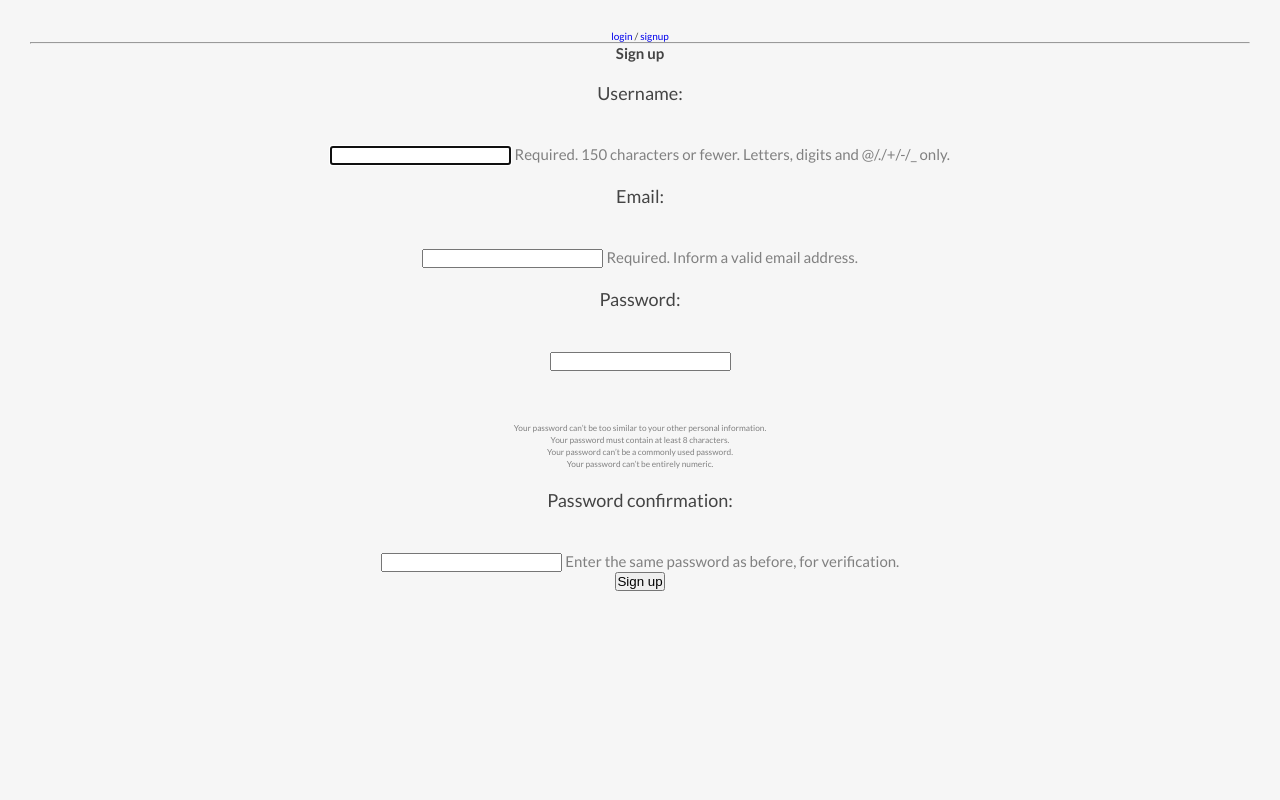
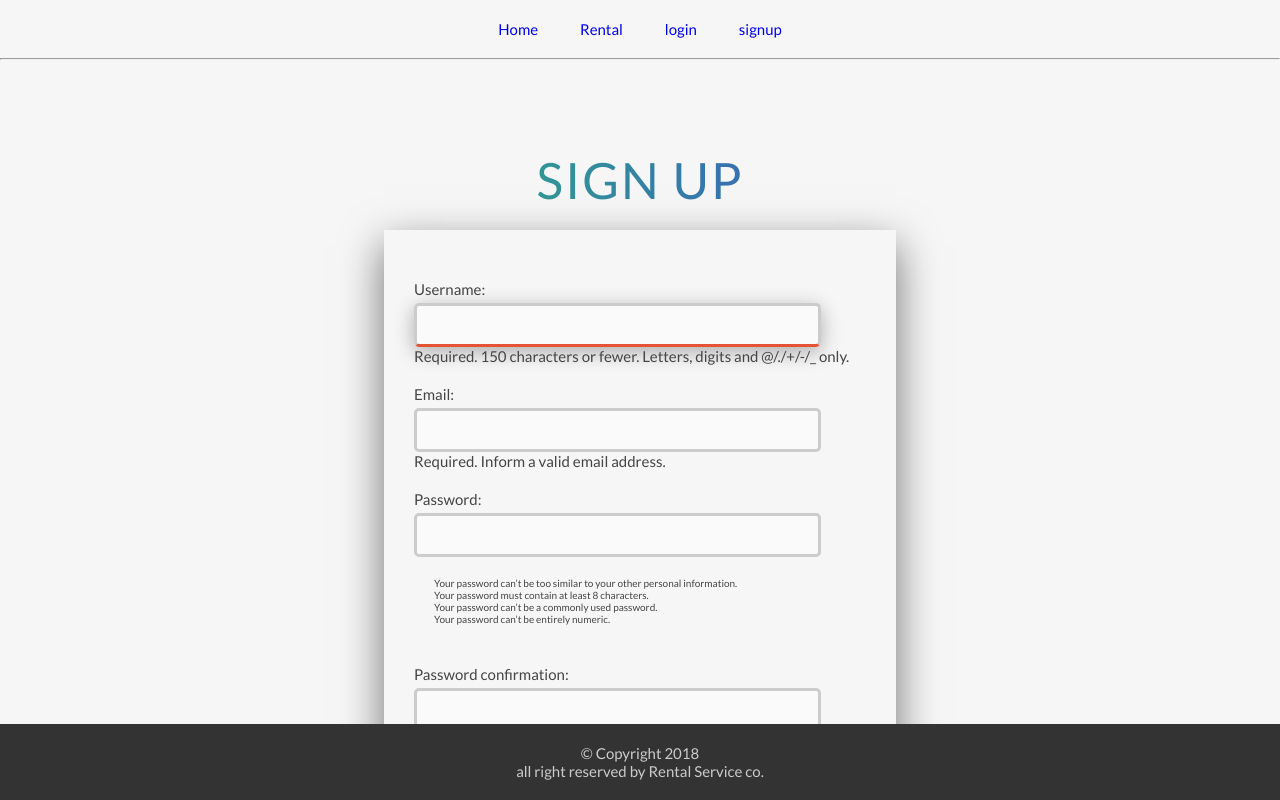
Before and after one commit to dpakach/RentalService, a Django app: page /accounts/signup/ in a window 1280 px wide. Run offline with Django 3.2, Linux system fonts and the light colour scheme; some libraries are stand-ins or nearby versions.

Commit message:
fixed all merge issues

```diff
--- a/account/templates/account/signup.html
+++ b/account/templates/account/signup.html
@@ -1,21 +1,12 @@
 {% extends 'base.html' %}
 
 {% block content %}
-  <h2>Sign up</h2>
+  <h2 class="heading-primary">Sign up</h2>
+  <div class="form-div">
   <form method="post">
     {% csrf_token %}
-    {% for field in form %}
-      <p>
-        {{ field.label_tag }}<br>
-        {{ field }}
-        {% if field.help_text %}
-          <small style="color: grey">{{ field.help_text }}</small>
-        {% endif %}
-        {% for error in field.errors %}
-          <p style="color: red">{{ error }}</p>
-        {% endfor %}
-      </p>
-    {% endfor %}
+    {{ form.as_p }}
     <button type="submit">Sign up</button>
   </form>
+  </div>
 {% endblock %}
--- a/account/views.py
+++ b/account/views.py
@@ -5,7 +5,6 @@ from django.utils.encoding import force_bytes
 from django.utils.encoding import force_text
 from django.utils.http import urlsafe_base64_encode
 from django.utils.http import urlsafe_base64_decode
-from django.contrib.auth import login
 
 from django.template.loader import render_to_string
 from .forms import SignUpForm
@@ -62,7 +61,7 @@ def activate(request, uidb64, token):
         user.is_active = True
         user.profile.email_confirmed = True
         user.save()
-        login(request, user)
+        user_login(request, user)
         return redirect('home')
     else:
         return render(request, 'account/account_activation_invalid.html')
--- a/rentals/templates/rentals/detail.html
+++ b/rentals/templates/rentals/detail.html
@@ -24,11 +24,13 @@
                 the rent is negotiable
                 </p>
         {% endif %}
+        <p>Added by {{ rental.author }}</p>
 
         {% if rental.comments.all %}
                 <h4>Reviews</h4>
                 <ul>
                         {% for comment in rental.comments.all %}
+                        <h3>Added by {{ comment.author }}</h3>
 
                                 <li>
                                         <p>{{ comment.text }}</p>
--- a/rentals/templates/rentals/index.html
+++ b/rentals/templates/rentals/index.html
@@ -6,11 +6,11 @@
 
         <h1 class="heading-primary">Rentals</h1>
         <p><a href="{% url "rentals:create" %}">Add new</a></p>
-        {% if new_rentals_list %}
+        {% if rentals_list %}
                 <ul>
                 {% for obj in rentals_list %}
                         <li>
-                                <h3 class="heading-secondary"><a href={% url 'rentals:detail' pk=obj.pk %}>{{ obj.title }}</a></h3>
+                                <h3><a href={% url 'rentals:detail' pk=obj.pk %}>{{ obj.title }}</a></h3>
                                 <p>{{ obj.created_date }}</p>
                         </li>
 
--- a/static/css/style.css
+++ b/static/css/style.css
@@ -11,14 +11,19 @@ html {
         font-family: 'Lato', sans-serif;
         font-weight: 400;
         color: #444;
-        text-align: center;
+        min-height: 100%;
+
 }
 
 body{
         box-sizing: border-box;
-        padding: 3rem;
         background-color: #f6f6f6;
 
+}
+
+.container{
+        padding: 3rem 3rem 10rem 3rem;
+        margin: 3rem auto;
 }
 
 .rental-photo {
@@ -28,6 +33,7 @@ body{
         display: inline-block;
         margin: 5rem, auto;
         box-shadow: 0 1.5rem 4rem rgba(0, 0, 0, .55);
+        border-radius: 5px;
 }
 
 .photo-div{
@@ -36,11 +42,14 @@ body{
 
 h1 {
         font-weight: 400;
-        font-size: 50px;
         padding: 0
 }
-p {
-        font-size: 1.8rem;
+h3 {
+        font-size: 2rem;
+}
+
+a, p{
+        font-size: 1.5rem;
 }
 
 a {
@@ -49,17 +58,27 @@ a {
 
 ul {
         list-style: none;
-        padding: 0;
-        padding-top: 5rem;
+        padding: 2rem;
+}
+
+nav{
+        text-align: center;
+}
+
+nav li {
+        display: inline-block;
+        padding: 0 2rem;
+        text-align: center;
 }
 
 .heading-primary {
 
         text-transform: uppercase;
-        font-size: 4rem;
-        font-weight: 500;
+        text-align: center;
+        font-size: 5rem;
+        font-weight: 400;
         margin-bottom: 2rem;
-        margin-top: 5rem;
+        margin-top: 3rem;
         background-image: linear-gradient(to right, #23f451, #4512f6);
         -webkit-background-clip: text;
         color: transparent;
@@ -68,7 +87,7 @@ ul {
 
 .heading-secondary {
         font-size: 2rem;
-        font-weight: 700;
+        font-weight: 500;
         margin-bottom: 1rem;
         margin-top: 2rem;
         text-transform: uppercase;
@@ -76,6 +95,7 @@ ul {
         -webkit-background-clip: text;
         color: transparent;
         letter-spacing: .1rem;
+        transform: scale(1);
         transition: all .3s ease;
 }
 
@@ -91,8 +111,22 @@ ul {
         margin-bottom: 5rem;
 }
 
-input {
-        margin: 1.5rem;
+input , textarea {
+        font-size: 1.5rem;
+        padding: 1rem 2rem;
+        font-family: inherit;
+        color: inherit;
+        border-radius: 5px;
+        background-color: rgba(256, 256, 256, .5);
+        border: 3px solid #ccc;
+        width: 90%;
+        display: block;
+        transition: all .3s ease;
+}
+input:focus{
+        outline: none;
+        border-bottom: 3px solid #e45333;
+        box-shadow: 0 .5rem 2rem rgba(0, 0, 0, .3);
 }
 
 label {
@@ -101,7 +135,8 @@ label {
 }
 
 input {
-        margin: 2rem 0 0 0;
+        display: block;
+        margin: .5rem 0 0 0;
 }
 
 .form-div{
@@ -109,15 +144,17 @@ input {
         right: 0;
         left: 0;
         margin: auto;
-        width: 30%;
+        width: 40%;
         padding: 3rem;
         box-shadow: 0 1.5rem 4rem rgba(0, 0, 0, .55);
 }
 
 
 footer {
-        position: absolute;
+        position: fixed;
         bottom: 0;
+
+        display: block;
         text-align: center;
         background-color: #333;
         width: 100%;
--- a/templates/base.html
+++ b/templates/base.html
@@ -9,19 +9,15 @@
         </head>
         <body>
 
-                {% if user.is_authenticated %}
-                        <a href="{% url 'accounts:logout' %}">logout</a>
-                {% else %}
-                        <a href="{% url 'accounts:login' %}">login</a> / <a href="{% url 'accounts:signup' %}">signup</a>
-                {% endif %}
+                {% include 'snippets/nav.html' %}
                 <hr>
 
-                {% include 'snippets/nav.html' %}
                 <div class='container'>
                         {% block content %}
 
                         {% endblock content %}
                 </div>
+                {% include 'snippets/footer.html' %}
                 {% include 'snippets/js.html' %}
 
         </body>
--- /dev/null
+++ b/templates/snippets/footer.html
@@ -0,0 +1,4 @@
+
+<footer>
+<p>&copy; Copyright 2018 <br/> all right reserved by Rental Service co.</p>
+</footer>
--- /dev/null
+++ b/templates/snippets/nav.html
@@ -0,0 +1,17 @@
+
+<div class="main-nav">
+        <nav>
+        <ul>
+                <li><a href="{% url 'home' %}">Home</a></li>
+                <li><a href="{% url 'rentals:index' %}">Rental</a></li>
+                {% if user.is_authenticated %}
+                        <li>
+                            <a href="{% url 'accounts:logout' %}">logout</a>
+                        </li>
+                {% else %}
+                        <li><a href="{% url 'accounts:login' %}">login</a> </li>
+                        <li><a href="{% url 'accounts:signup' %}">signup</a></li>
+                {% endif %}
+        </ul>
+        </nav>
+</div>
```
Also changed, not shown: account/templates/account/login.html (+6 -14 lines), rentals/models.py (+6 -2 lines), rentals/templates/rentals/rental_form.html (+9 -7 lines), rentals/views.py (+7 -0 lines).
